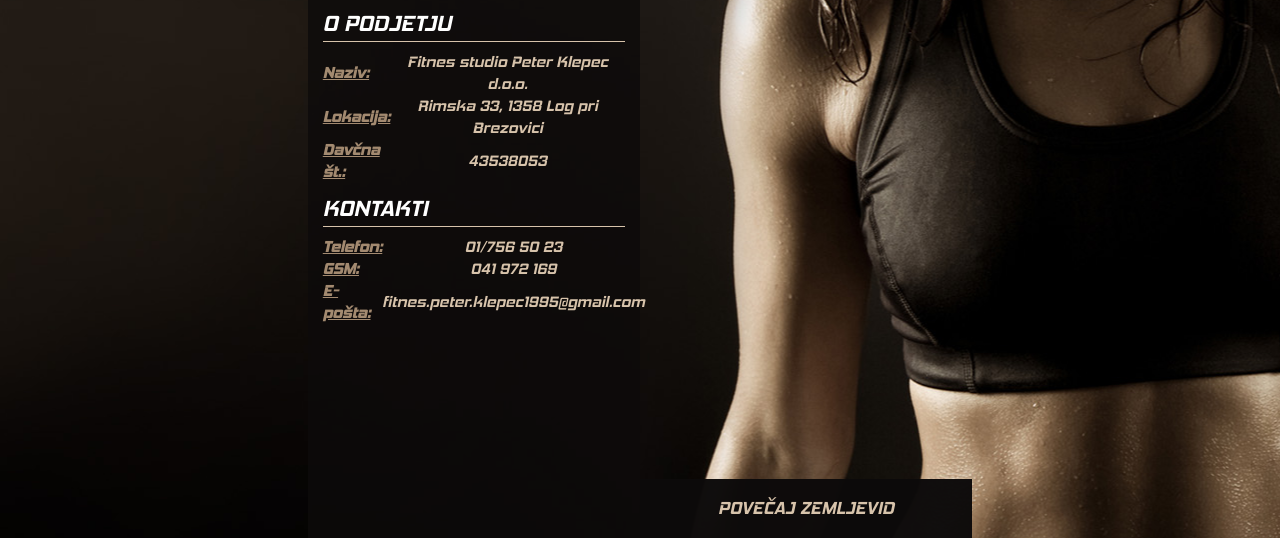
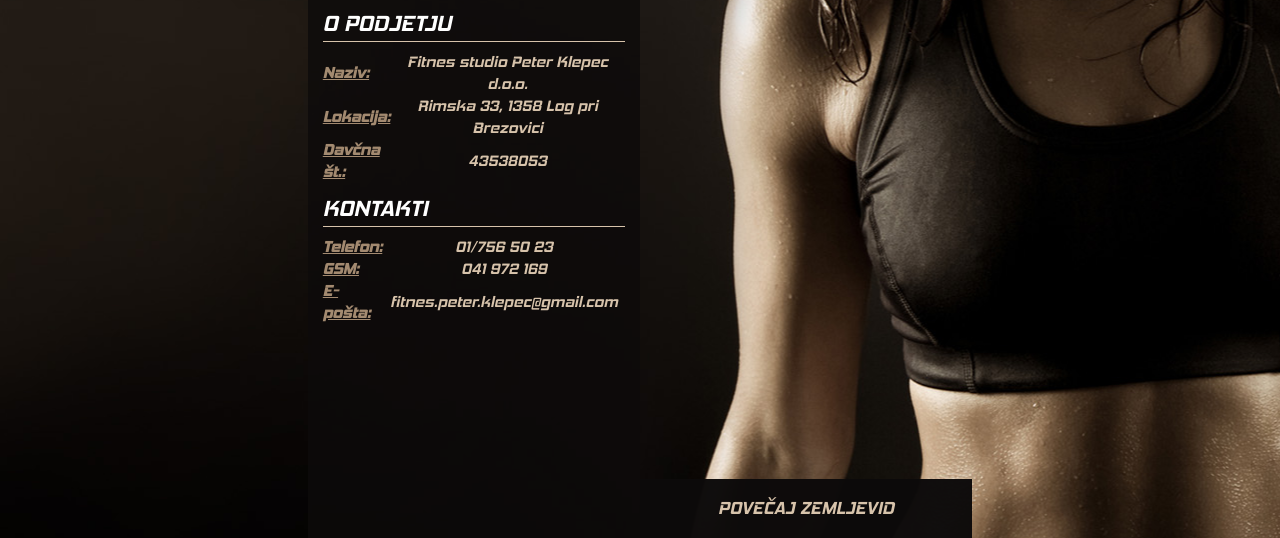
Before and after one commit to simonrakovic/peterklepec, a Django app: template templates/webpages/info.html in a window 1280 px wide. Shown: the part 303-841 px from the top of the page. Run offline with Django 3.2, Linux system fonts and the light colour scheme; the template is opened without the code that fills it, so the values that code supplies are empty; parts of the project's set-up code (start-up, migrations or seed data) failed here and were passed over; some libraries are stand-ins or nearby versions.

Commit message:
popravki

```diff
--- a/templates/webpages/info.html
+++ b/templates/webpages/info.html
@@ -80,7 +80,7 @@
                     </tr>
                     <tr>
                         <th>E-pošta:</th>
-                        <td>fitnes.peter.klepec1995@gmail.com</td>
+                        <td>fitnes.peter.klepec@gmail.com</td>
                     </tr>
                     </tbody>
                  </table>
```
